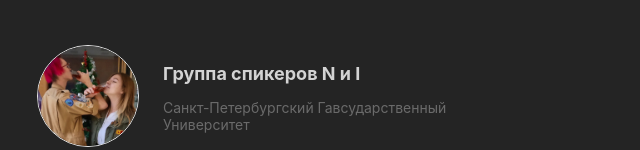
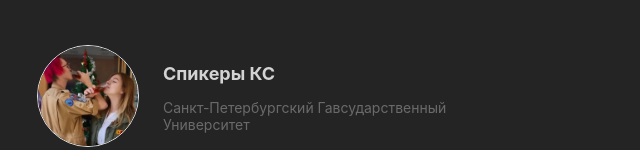
Before and after one commit to AProkot/beecome, a Gatsby site: page / in a window 1280 px wide. Shown: the part 2162-2312 px from the top of the page, without its empty margins (67-707 px from the left). Built offline with nearby package versions, Linux system fonts and the light colour scheme; Gatsby itself is replaced by a stand-in of ours.

Commit message:
edit 2nd speaker name

```diff
--- a/src/items.js
+++ b/src/items.js
@@ -16,7 +16,7 @@ export const items = [
     },
     {
         title: 'Сколько % булочки содержится в каждом из нас?',
-        author: 'Группа спикеров N и I',
+        author: 'Спикеры КС',
         jobTitle: 'Санкт-Петербургский Гавсударственный Университет',
         description: '',
         photo: iAndN
```
